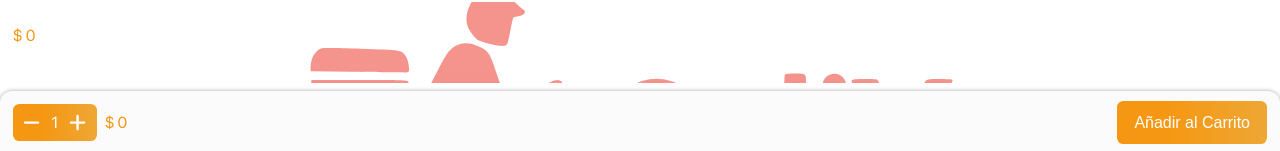
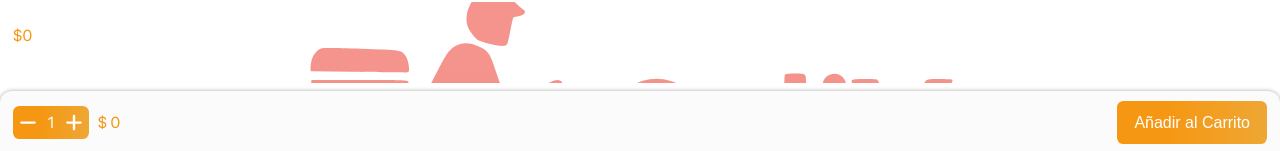
Before and after one commit to Cali-Ya/caliya.front.app, a React (Vite) app: page /buy_product in a window 1280 px wide. Shown: the part 646-797 px from the top of the page. Built offline with nearby package versions, Linux system fonts and the light colour scheme; no server answers.

Commit message:
refactor: eliminar espacios en la presentación de precios en varios componentes y ajustar estilos en el carrito de compras

```diff
--- a/src/components/cards/card_details/CardDetails.jsx
+++ b/src/components/cards/card_details/CardDetails.jsx
@@ -64,11 +64,11 @@ const CardDetails = ({
             width: with_price,
           }}
         >
-          $ {price_format}
+          ${price_format}
         </span>
         <span className="product_card_details__discount">
           {prev_price_format === prevPriceLegth
-            ? `$ ${prev_price_format}`
+            ? `$${prev_price_format}`
             : null}
         </span>
       </article>
--- a/src/components/icons/shopping_cart_icon/ShoppingCartIcon.jsx
+++ b/src/components/icons/shopping_cart_icon/ShoppingCartIcon.jsx
@@ -6,8 +6,6 @@ import clsx from 'clsx';
 import useCartStore from '../../../store/cart.store';
 //icons
 import { MdOutlineShoppingCart } from 'react-icons/md';
-//components
-import CaretIconRigth from '../../caret_icons/caret_icon_rigth/CaretIconRight';
 //const
 import { AllPathRoutes } from '../../../const/AllPathRoutes';
 //react hooks
@@ -41,10 +39,10 @@ const ShoppingCartIcon = ({ isColor = true }) => {
         container_shopping_cart_icon__active: cartLenght,
         container_shopping_cart_icon__desactive: !cartLenght,
       })}
+      onClick={handleOpenCartStore}
     >
       <MdOutlineShoppingCart
         className="shopping_cart_icon"
-        onClick={handleOpenCartStore}
         style={{
           color: isColor
             ? 'var(--active-color-secondary)'
--- a/src/features/shopping_cart/layout/purcharse_data_form/PurcharseDataForm.jsx
+++ b/src/features/shopping_cart/layout/purcharse_data_form/PurcharseDataForm.jsx
@@ -170,7 +170,7 @@ const FormDelevery = () => {
                   x{item.quantity}
                 </span>
                 <span className="order_sumary__item-price">
-                  $ {formatNumber(item.subtotal, 'es-CO')}
+                  ${formatNumber(item.subtotal, 'es-CO')}
                 </span>
               </div>
             </li>
--- a/src/features/shopping_cart/layout/shopping_cart/ShoppingCart.jsx
+++ b/src/features/shopping_cart/layout/shopping_cart/ShoppingCart.jsx
@@ -96,7 +96,7 @@ const CartStorePage = () => {
                           </p>
                           {/* precio unitario del producto */}
                           <p className="subtotal_item_shopping_cart">
-                            $ {formatNumber(item.price, country)}
+                            ${formatNumber(item.price, country)}
                           </p>
                         </div>
                       </article>
@@ -120,7 +120,7 @@ const CartStorePage = () => {
                           >
                             <li>{additional.name}:</li>
                             <li className="additionals_list_item_shopping_cart__price">
-                              $ {formatNumber(additional.price, country)}
+                              ${formatNumber(additional.price, country)}
                             </li>
                           </ul>
                         ))}
@@ -167,7 +167,8 @@ const CartStorePage = () => {
               {/* Total de la tienda */}
               <div className="total_shop_section">
                 <strong className="total_shop_section__strong">
-                  Total $ {formatNumber(totalShop, country)}
+                  <span>Total: </span>
+                  <span>${formatNumber(totalShop, country)}</span>
                 </strong>
                 <PrimaryButtonComponent
                   text="Hacer pedido"
--- a/src/features/shopping_cart/layout/shopping_cart/shopping_cart.css
+++ b/src/features/shopping_cart/layout/shopping_cart/shopping_cart.css
@@ -148,14 +148,17 @@
     }
 
     .total_shop_section {
-      margin: 0.3em 0;
       display: flex;
       align-items: center;
       justify-content: space-between;
+      gap: 0.3em;
 
       .total_shop_section__strong {
+        display: flex;
+        flex-wrap: wrap;
+        gap: 0.2em;
         color: var(--active-color-secondary);
-        font-size: 1.4em;
+        font-size: 1.3em;
         width: 100%;
       }
     }
--- a/src/features/stores/components/store_card_food_list/StoreCardFoodList.jsx
+++ b/src/features/stores/components/store_card_food_list/StoreCardFoodList.jsx
@@ -58,10 +58,10 @@ const StoreCardFoodList = ({
         <p className="store_food_list_description">{description}</p>
 
         <div className="store_food_list_prices">
-          <p className="store_food_list_prices__price">$ {formatPrice}</p>
+          <p className="store_food_list_prices__price">${formatPrice}</p>
           {prev_price && (
             <p className="store_food_list_prices__discount">
-              $ {formatPrevePrice}
+              ${formatPrevePrice}
             </p>
           )}
         </div>
--- a/src/features/stores/layout/buy_product/buy_product.css
+++ b/src/features/stores/layout/buy_product/buy_product.css
@@ -81,14 +81,15 @@
       .add_product_container {
         display: flex;
         align-items: center;
-        gap: 0.6em;
+        gap: 0.3em;
         background: var(--background-linear-primary);
         border-radius: var(--border-radius);
         color: var(--active-color-white);
-        padding: 0.4em 0.6em;
+        padding: 0.3em 0;
       }
 
       .add_product__icons {
+        width: 30px;
         font-size: 1.2em;
         cursor: pointer;
       }
```
